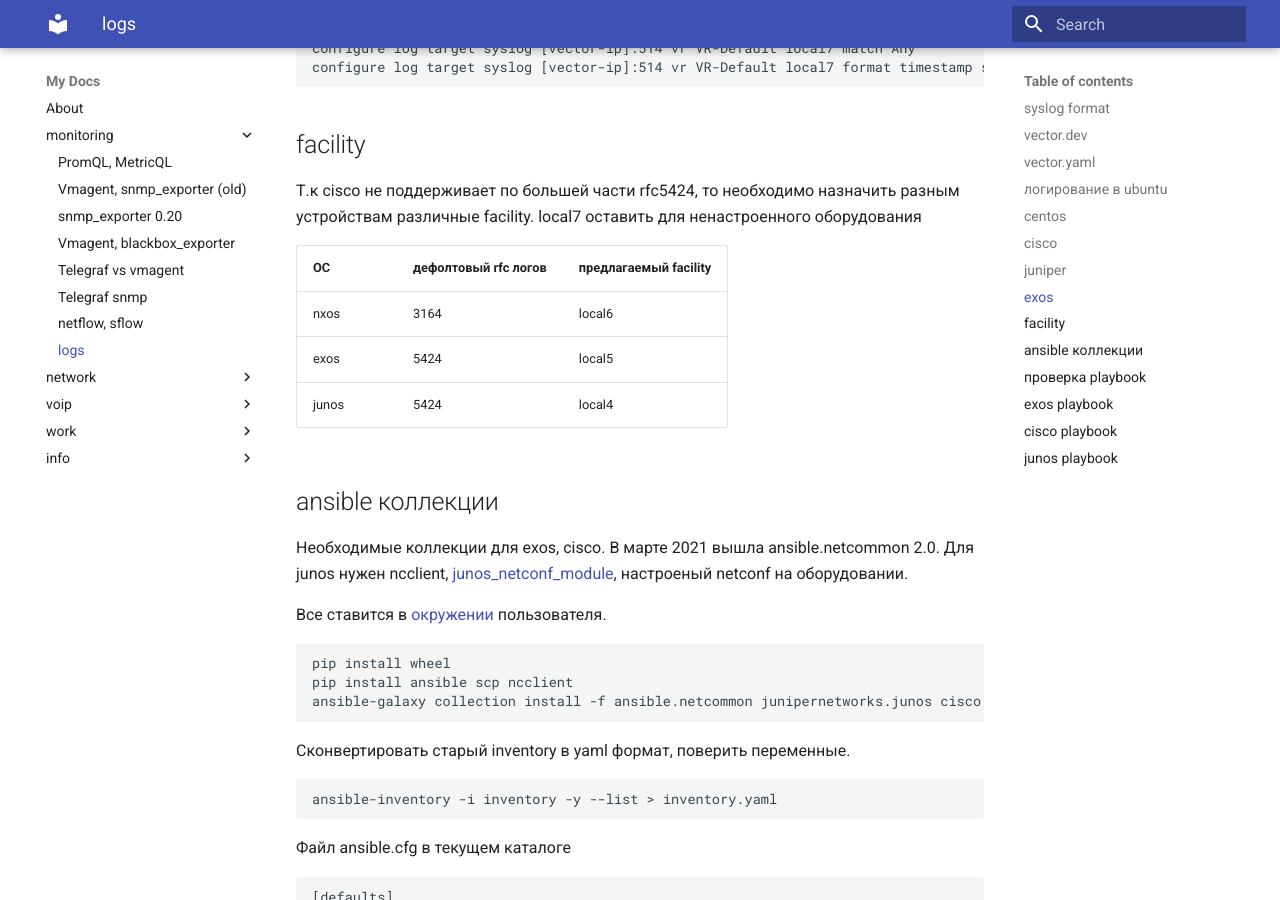
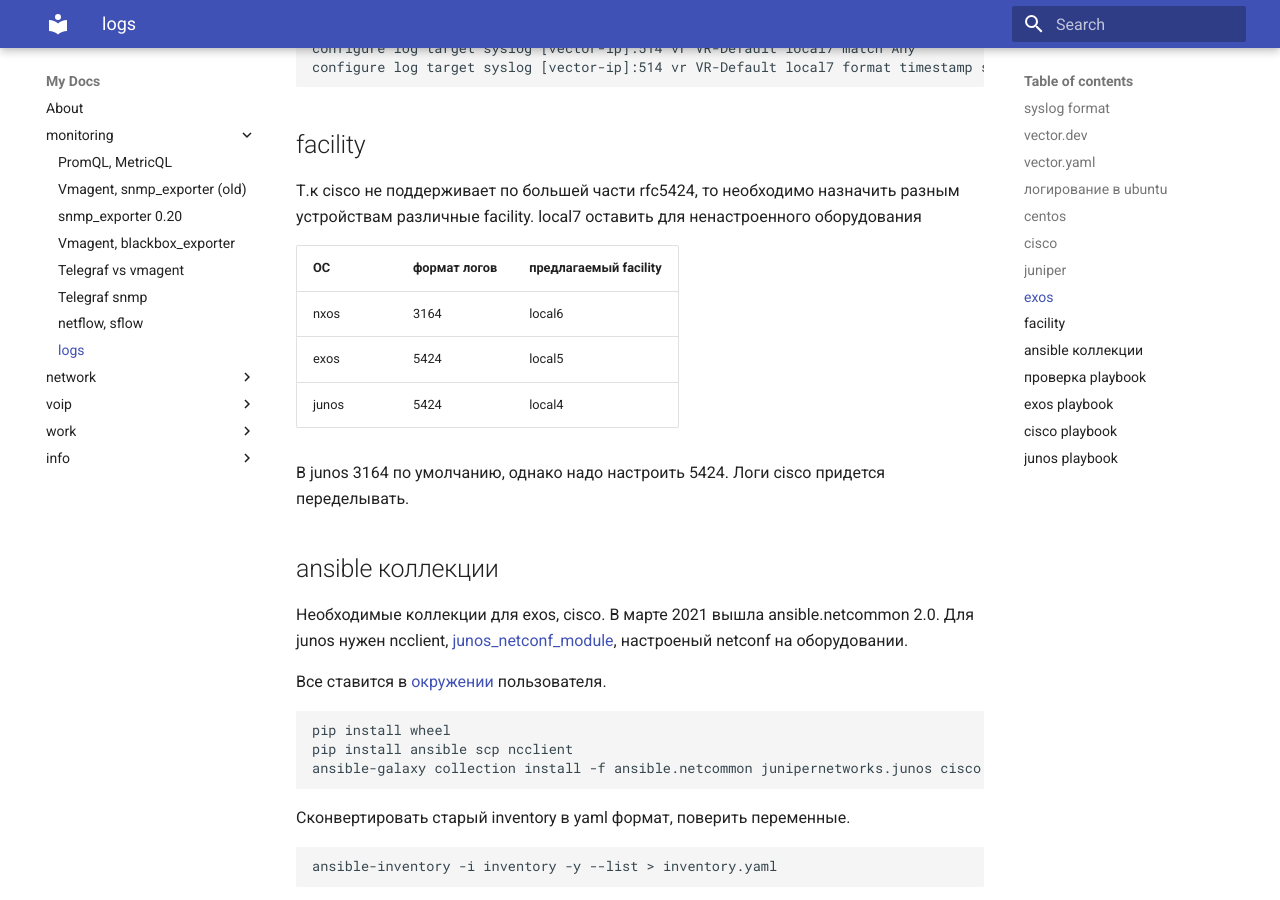
Before and after one commit to v98765/v98765.github.io, an MkDocs documentation site: the page built from docs/monitoring/logs.md, in a window 1280 px wide and 900 px high, scrolled down 2554 px. Built offline with MkDocs 1.6.1 and Material for MkDocs 9.7.7, drawn with Linux system fonts in a browser that asks for light colours.

Commit message:
monitoring/logs.md fix table

```diff
--- a/docs/monitoring/logs.md
+++ b/docs/monitoring/logs.md
@@ -112,11 +112,13 @@ configure log target syslog [vector-ip]:514 vr VR-Default local7 format timestam
 Т.к cisco не поддерживает по большей части rfc5424, то необходимо назначить разным устройствам различные facility.
 local7 оставить для ненастроенного оборудования
 
-ОС | дефолтовый rfc логов | предлагаемый facility
+ОС | формат логов | предлагаемый facility
 ---|---|---
 nxos | 3164 | local6
-exos |5424 | local5
+exos | 5424 | local5
 junos | 5424 | local4
+
+В junos 3164 по умолчанию, однако надо настроить 5424. Логи cisco придется переделывать.
 
 ## ansible коллекции
 
```
